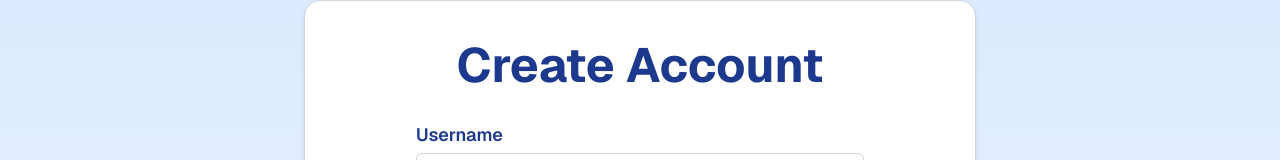
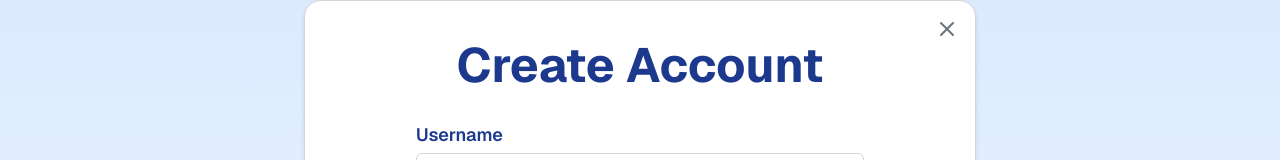
Before and after one commit to ICPEP-SE-CITU/GearFolio, a Next.js app: page /login_signup in a window 1280 px wide. Shown: the top 160 px of the page. Built offline with nearby package versions, Linux system fonts and the light colour scheme.

Commit message:
close btn

```diff
--- a/src/app/(routes)/login_signup/page.js
+++ b/src/app/(routes)/login_signup/page.js
@@ -70,13 +70,33 @@ function Signup() {
 
   return (
     <div className="flex items-center justify-center min-h-screen px-4 bg-gradient-to-b from-blue-100 to-white">
-      <div className="w-full max-w-2xl p-8 bg-white rounded-2xl shadow-md border border-gray-300">
+      <div className="w-full max-w-2xl p-8 bg-white rounded-2xl shadow-md border border-gray-300 relative">
+        {/* Close Button */}
+        <button
+          className="absolute top-4 right-4 text-gray-500 hover:text-gray-700"
+          onClick={() => alert("Close button clicked!")}
+        >
+          <svg
+            xmlns="http://www.w3.org/2000/svg"
+            className="h-6 w-6"
+            fill="none"
+            viewBox="0 0 24 24"
+            stroke="currentColor"
+          >
+            <path
+              strokeLinecap="round"
+              strokeLinejoin="round"
+              strokeWidth={2}
+              d="M6 18L18 6M6 6l12 12"
+            />
+          </svg>
+        </button>
+
         <h2 className="text-center text-4xl sm:text-5xl font-bold text-blue-900 font-['Geist'] mt-2">
           Create Account
         </h2>
 
         <form onSubmit={handleSubmit} className="mt-8 space-y-6 mx-auto max-w-md">
-
           {/* Username */}
           <div>
             <label className="block text-lg font-semibold text-blue-900 font-['Geist']">
@@ -125,11 +145,7 @@ function Signup() {
               onClick={() => setShowPassword(!showPassword)}
               className="absolute top-10 right-4"
             >
-              {showPassword ? (
-                <EyeOffIcon />
-              ) : (
-                <EyeIcon />
-              )}
+              {showPassword ? <EyeOffIcon /> : <EyeIcon />}
             </button>
             {errors.password && (
               <p className="text-red-500 text-sm mt-1">{errors.password}</p>
@@ -152,11 +168,7 @@ function Signup() {
               onClick={() => setShowConfirmPassword(!showConfirmPassword)}
               className="absolute top-10 right-4"
             >
-              {showConfirmPassword ? (
-                <EyeOffIcon />
-              ) : (
-                <EyeIcon />
-              )}
+              {showConfirmPassword ? <EyeOffIcon /> : <EyeIcon />}
             </button>
             {errors.confirmPassword && (
               <p className="text-red-500 text-sm mt-1">{errors.confirmPassword}</p>
```
